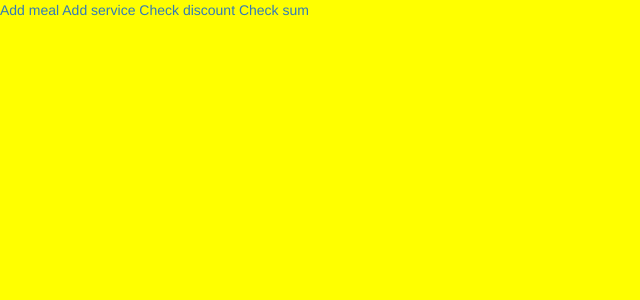
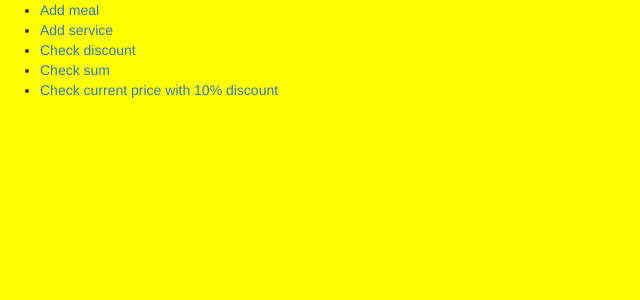
Before and after one commit to TRaffii/eduweb-python-basic, a Flask app: page / in a window 1280 px wide. Shown: the top 300 px of the page, without its empty margins (0-640 px from the left). Run offline with Flask 2, Linux system fonts and the light colour scheme; some libraries are stand-ins or nearby versions.

Commit message:
34-finish

```diff
--- a/34/routes/logic.py
+++ b/34/routes/logic.py
@@ -1,4 +1,4 @@
-from flask import Blueprint, request, session, render_template
+from flask import Blueprint, request, session, render_template, abort
 from bill import Bill
 
 logic_routes = Blueprint('logic_routes', __name__)
@@ -16,7 +16,7 @@ def add_meal():
     price = float(request.form['meal_price'])
     bill.add_meal(name, price)
     session['entries'] = bill.entries
-    return "Success"
+    return render_template('default_template.html', message="Success")
 
 
 @logic_routes.route('/add_service', methods=['POST'])
@@ -27,13 +27,13 @@ def add_service():
     guests_number = float(request.form['service_guests'])
     bill.add_service(name, price, guests_number)
     session['entries'] = bill.entries
-    return "Success"
+    return render_template('default_template.html', message="Success")
 
 
 @logic_routes.route('/sum')
 def sum():
     bill = get_bill()
-    return render_template("default_template.html", message=f"Overall sum: {bill.calculate()}")
+    return render_template('default_template.html', message=f"Overall sum: {bill.calculate()}")
 
 
 @logic_routes.route('/check', methods=['POST'])
@@ -41,7 +41,7 @@ def check():
     overall_sum = float(request.form['overall_sum'])
     discount_value = int(request.form['discount'])
     value = Bill.check_discount(overall_sum, discount_value)
-    return f"Whole order will cost: {value} after discount"
+    return render_template('default_template.html', message=f"Whole order will cost: {value} after discount")
 
 
 @logic_routes.route('/save/<filename>')
@@ -49,15 +49,16 @@ def save(filename):
     bill = get_bill()
     try:
         bill.print_to_file(filename)
-        return "Success!"
+        return render_template('default_template.html', message="Success!")
     except:
-        return "Unable to save the file"
+        return render_template('default_template.html', message="Unable to save the file")
 
 
 @logic_routes.route('/add_discount/<discount>')
 def add_discount(discount):
     bill = get_bill()
-    return f"Cost with discount is: {bill.calculate_with_discount(discount)}"
+    discount = int(discount)
+    return render_template('default_template.html', message=f"Cost with discount is: {bill.calculate_with_discount(discount)}")
 
 
 def get_bill():
--- a/34/templates/layout.html
+++ b/34/templates/layout.html
@@ -9,10 +9,23 @@
   </head>
   <body>
     <div class="nav">
-      <a href="{{url_for('form_routes.add_meal_form')}}">Add meal</a>
-      <a href="{{url_for('form_routes.add_service_form')}}">Add service</a>
-      <a href="{{url_for('form_routes.check_discount_form')}}">Check discount</a>
-      <a href="{{url_for('logic_routes.sum')}}">Check sum</a>
+      <ul>
+        <li>
+          <a href="{{url_for('form_routes.add_meal_form')}}">Add meal</a>
+        </li>
+        <li>
+          <a href="{{url_for('form_routes.add_service_form')}}">Add service</a>
+        </li>
+        <li>
+          <a href="{{url_for('form_routes.check_discount_form')}}">Check discount</a>
+        </li>
+        <li>
+          <a href="{{url_for('logic_routes.sum')}}">Check sum</a>
+        </li>
+        <li>
+          <a href="{{url_for('logic_routes.add_discount', discount='10')}}">Check current price with 10% discount</a>
+        </li>
+      </ul>
     </div>
     <div class="container">
       {% block content %} {% endblock %}
```
Also changed, not shown: 34/static/error.gif (added).
